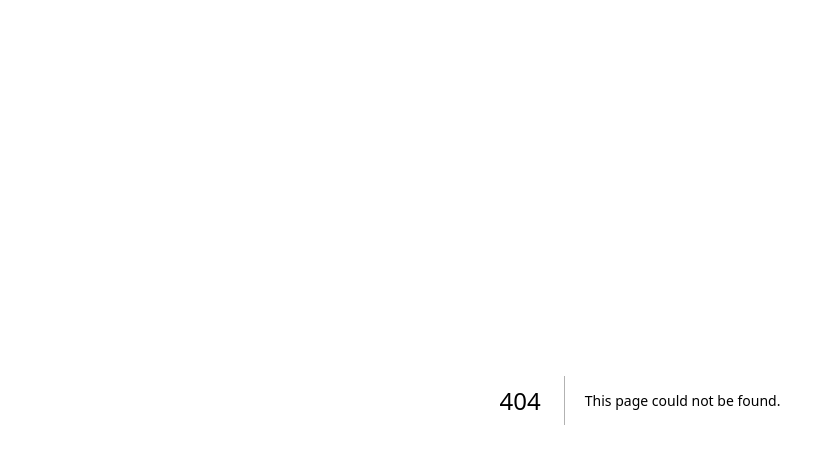
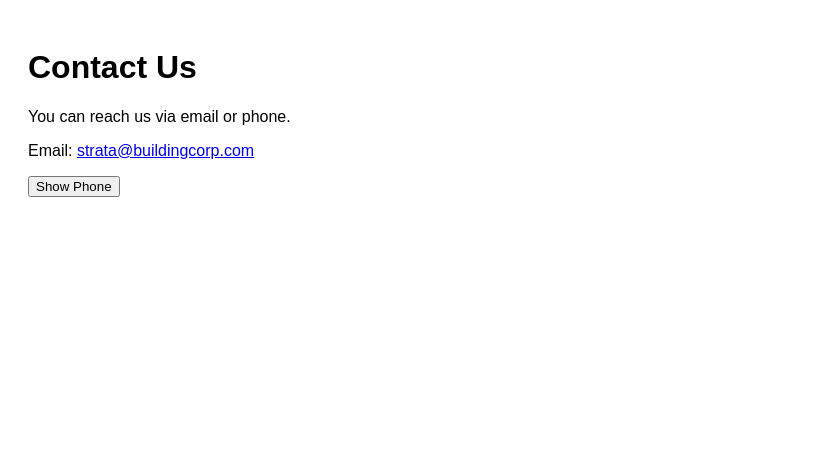
Before and after one commit to johnny23555/strata-manager-final, a Next.js app: page /contact in a window 1280 px wide. Before the commit this address had no page. Shown: the top 464 px of the page, without its empty margins (0-815 px from the left). Built offline with nearby package versions, Linux system fonts and the light colour scheme.

Commit message:
Add contact page with JS interaction

```diff
--- /dev/null
+++ b/pages/contact.js
@@ -0,0 +1,38 @@
+import { useState } from "react";
+
+export default function ContactPage() {
+  const [showPhone, setShowPhone] = useState(false);
+
+  const togglePhone = () => {
+    setShowPhone(!showPhone);
+  };
+
+  return (
+    <div style={styles.container}>
+      <h1>Contact Us</h1>
+      <p>You can reach us via email or phone.</p>
+
+      <p>Email: <a href="mailto:strata@buildingcorp.com">strata@buildingcorp.com</a></p>
+
+      <button onClick={togglePhone}>
+        {showPhone ? "Hide Phone" : "Show Phone"}
+      </button>
+
+      {showPhone && (
+        <p style={styles.phone}>📞 Phone: (02) 1234 5678</p>
+      )}
+    </div>
+  );
+}
+
+const styles = {
+  container: {
+    padding: "20px",
+    fontFamily: "sans-serif",
+  },
+  phone: {
+    marginTop: "10px",
+    color: "#2c3e50",
+    fontWeight: "bold",
+  },
+};
```
